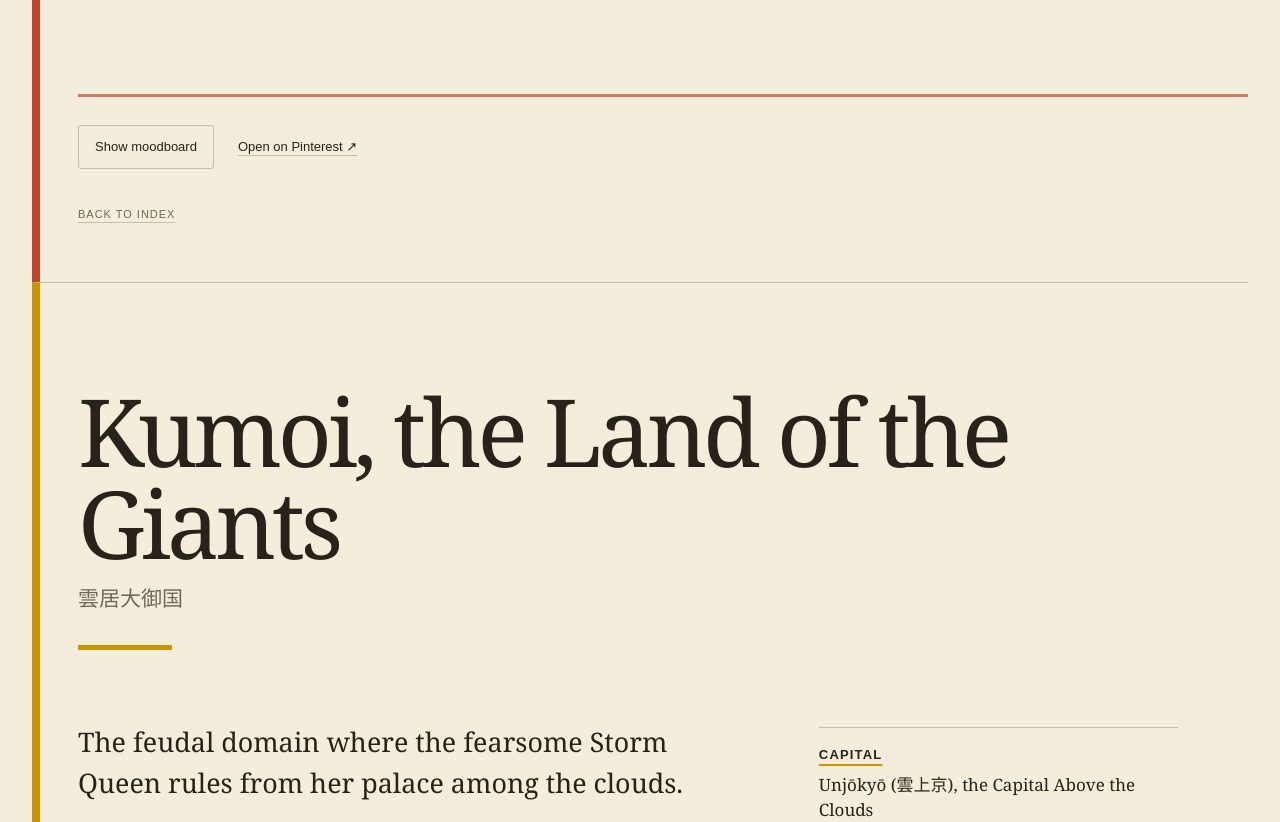
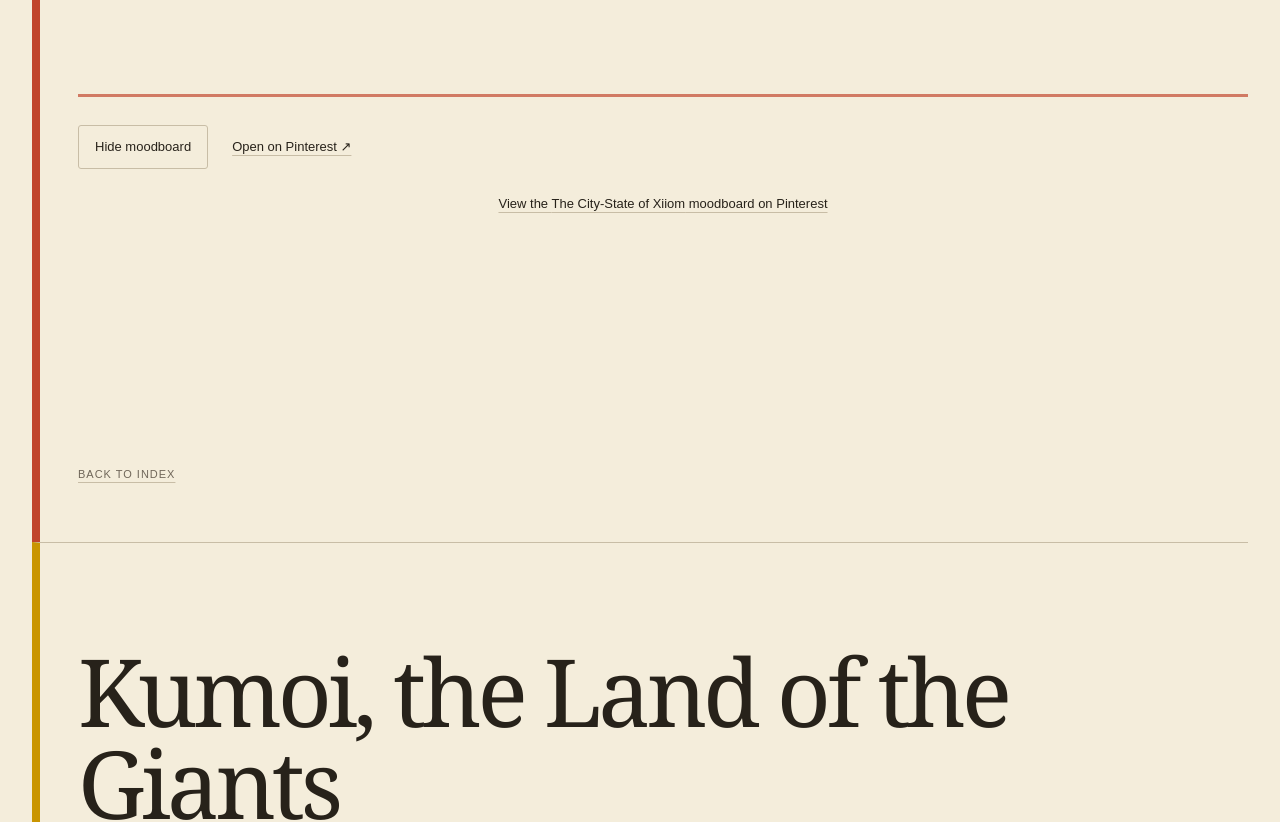
Before and after one commit to rastan187/campaign-gazetteer, a Next.js app: page / in a window 1280 px wide. Shown: the part 1060-1882 px from the top of the page. Built offline with nearby package versions, Linux system fonts and the light colour scheme; no server answers.

Commit message:
Show moodboards by default and preserve embeds when hidden

```diff
--- a/app/components/moodboard.tsx
+++ b/app/components/moodboard.tsx
@@ -2,10 +2,10 @@
 import { useState } from "react";
 import { PinterestScript } from "../pinterest-script";
 export function Moodboard({ name, href }: { name: string; href: string }) {
-  const [open, setOpen] = useState(false);
+  const [open, setOpen] = useState(true);
   return <section className="moodboard-section" aria-label={`${name} moodboard`}>
     <div className="moodboard-actions"><button type="button" aria-expanded={open} onClick={() => setOpen(!open)}>{open ? "Hide moodboard" : "Show moodboard"}</button>
       <a href={href} target="_blank" rel="noreferrer">Open on Pinterest ↗</a></div>
-    {open && <><div className="pinterest-board"><a data-pin-do="embedBoard" data-pin-board-width="1200" data-pin-scale-height="600" data-pin-scale-width="180" href={href}>View the {name} moodboard on Pinterest</a></div><PinterestScript /></>}
+    <div className="pinterest-board" hidden={!open}><a data-pin-do="embedBoard" data-pin-board-width="1200" data-pin-scale-height="600" data-pin-scale-width="180" href={href}>View the {name} moodboard on Pinterest</a></div><PinterestScript />
   </section>;
 }
```
Also changed, not shown: 3 other files (tests, documents, lock files or other folders).
